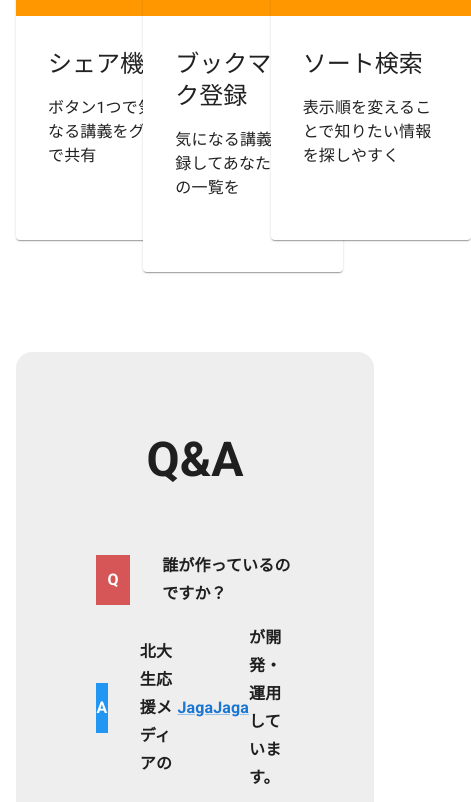
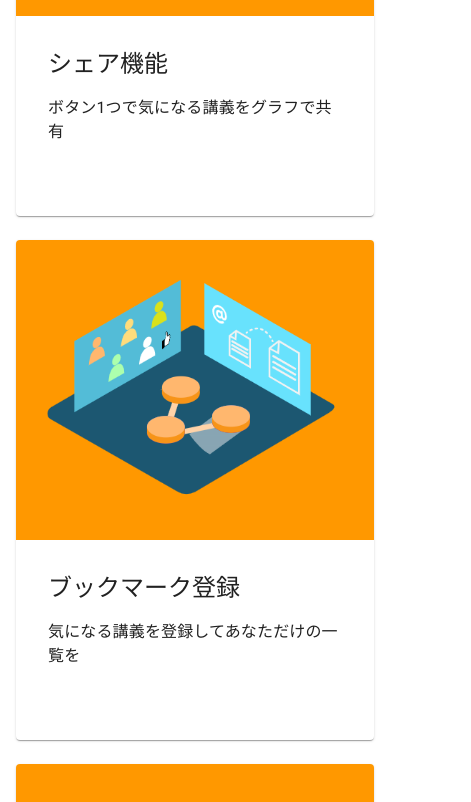
Before and after one commit to iNAZO-org/iNAZO-frontend, a Next.js app: page / in a window 390 px wide. Shown: the part 1156-1958 px from the top of the page, 471 px wide, since content can reach past the window. Built offline with nearby package versions, Linux system fonts and the light colour scheme.

Commit message:
[add] support responsive design in home

```diff
--- a/src/components/organisms/Header.tsx
+++ b/src/components/organisms/Header.tsx
@@ -20,7 +20,7 @@ const Header: FC<HeaderProps> = () => {
         <Box
           sx={{
             flexGrow: 1,
-            ml: '1rem',
+            ml: '0.5rem',
             '&:hover': {
               opacity: 0.7,
             },
@@ -43,6 +43,10 @@ const Header: FC<HeaderProps> = () => {
             mr: '1rem',
             opacity: 0.7,
             fontWeight: 600,
+            display: {
+              xs: 'none',
+              sm: 'flex',
+            },
             ...(router.pathname === '/search' && {
               opacity: 1,
             }),
@@ -57,6 +61,10 @@ const Header: FC<HeaderProps> = () => {
             mr: '1rem',
             opacity: 0.7,
             fontWeight: 600,
+            display: {
+              xs: 'none',
+              sm: 'flex',
+            },
             ...(router.pathname === '/bookmark' && {
               opacity: 1,
             }),
--- a/src/components/organisms/top/FeatureiNAZO.tsx
+++ b/src/components/organisms/top/FeatureiNAZO.tsx
@@ -24,7 +24,7 @@ const FeatureiNAZO: FC<FeatureiNAZOProps> = ({ sx }) => {
         の特徴
       </Typography>
       <Grid container spacing={3}>
-        <Grid item xs={4}>
+        <Grid item xs={12} sm={4}>
           <FeatureCard
             title="シェア機能"
             imgSrc="/share_top.png"
@@ -36,7 +36,7 @@ const FeatureiNAZO: FC<FeatureiNAZOProps> = ({ sx }) => {
           </FeatureCard>
         </Grid>
 
-        <Grid item xs={4}>
+        <Grid item xs={12} sm={4}>
           <FeatureCard
             title="ブックマーク登録"
             imgSrc="/share_top.png"
@@ -48,7 +48,7 @@ const FeatureiNAZO: FC<FeatureiNAZOProps> = ({ sx }) => {
           </FeatureCard>
         </Grid>
 
-        <Grid item xs={4}>
+        <Grid item xs={12} sm={4}>
           <FeatureCard
             title="ソート検索"
             imgSrc="/share_top.png"
--- a/src/components/organisms/top/Links.tsx
+++ b/src/components/organisms/top/Links.tsx
@@ -30,7 +30,10 @@ const Links: FC<LinksProps> = ({ sx }) => {
       sx={{
         ...sx,
         background: '#eeeeee',
-        p: '5rem',
+        p: {
+          xs: '3rem 1rem',
+          sm: '5rem',
+        },
         my: '5rem',
         borderRadius: '1rem',
       }}
--- a/src/components/organisms/top/Question.tsx
+++ b/src/components/organisms/top/Question.tsx
@@ -24,6 +24,7 @@ const QuestionRow: FC<QuestionRowProps> = ({
       width: '50px',
       height: '50px',
       mr: '2rem',
+      flexShrink: 0,
     },
   }
   const questionStyle = {
@@ -45,12 +46,11 @@ const QuestionRow: FC<QuestionRowProps> = ({
     },
   }
   return (
-    <Typography
-      variant="subtitle1"
-      sx={variant === 'question' ? questionStyle : answerStyle}
-    >
-      {children}
-    </Typography>
+    <Box sx={variant === 'question' ? questionStyle : answerStyle}>
+      <Typography variant="subtitle1" sx={{ fontWeight: 'bold' }}>
+        {children}
+      </Typography>
+    </Box>
   )
 }
 
@@ -61,7 +61,10 @@ const Question: FC<QuestionProps> = () => {
     <Box
       sx={{
         background: '#eeeeee',
-        p: '5rem',
+        p: {
+          xs: '3rem 1rem',
+          sm: '5rem',
+        },
         my: '5rem',
         borderRadius: '1rem',
       }}
```
